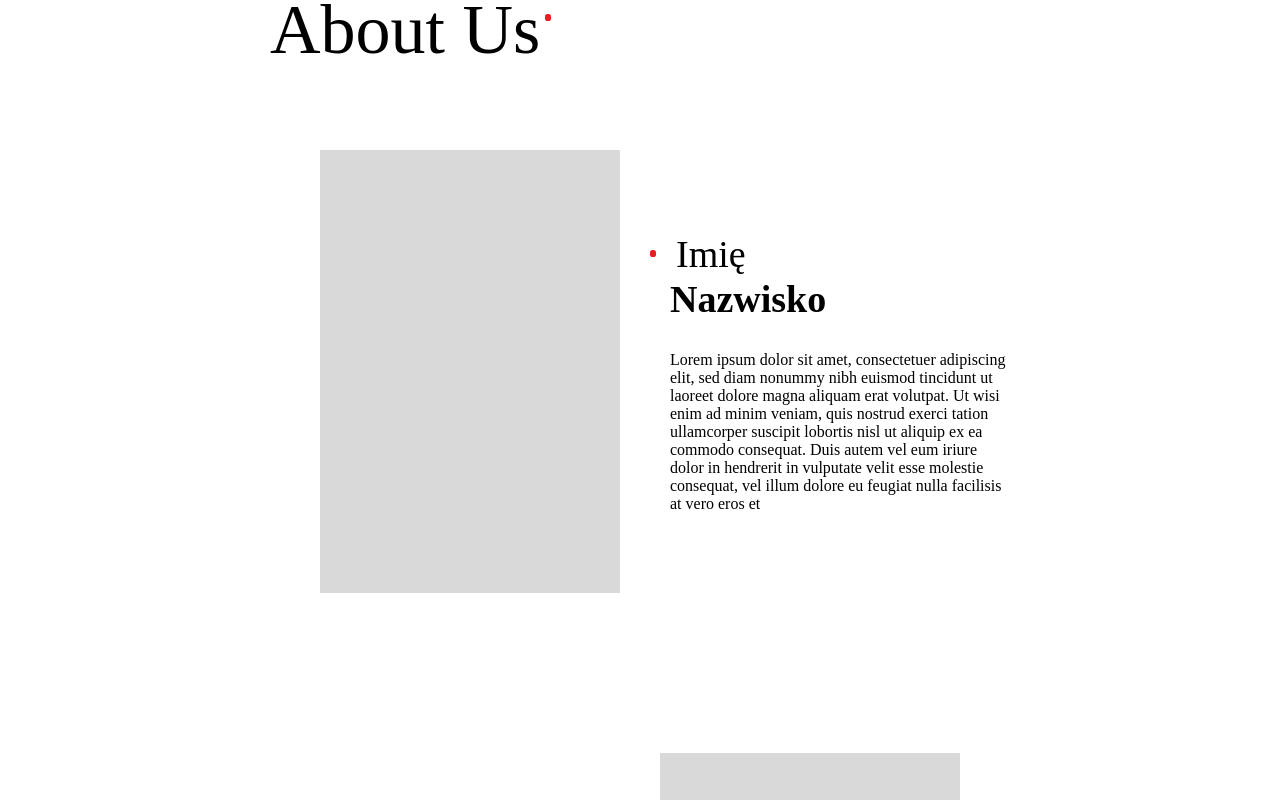
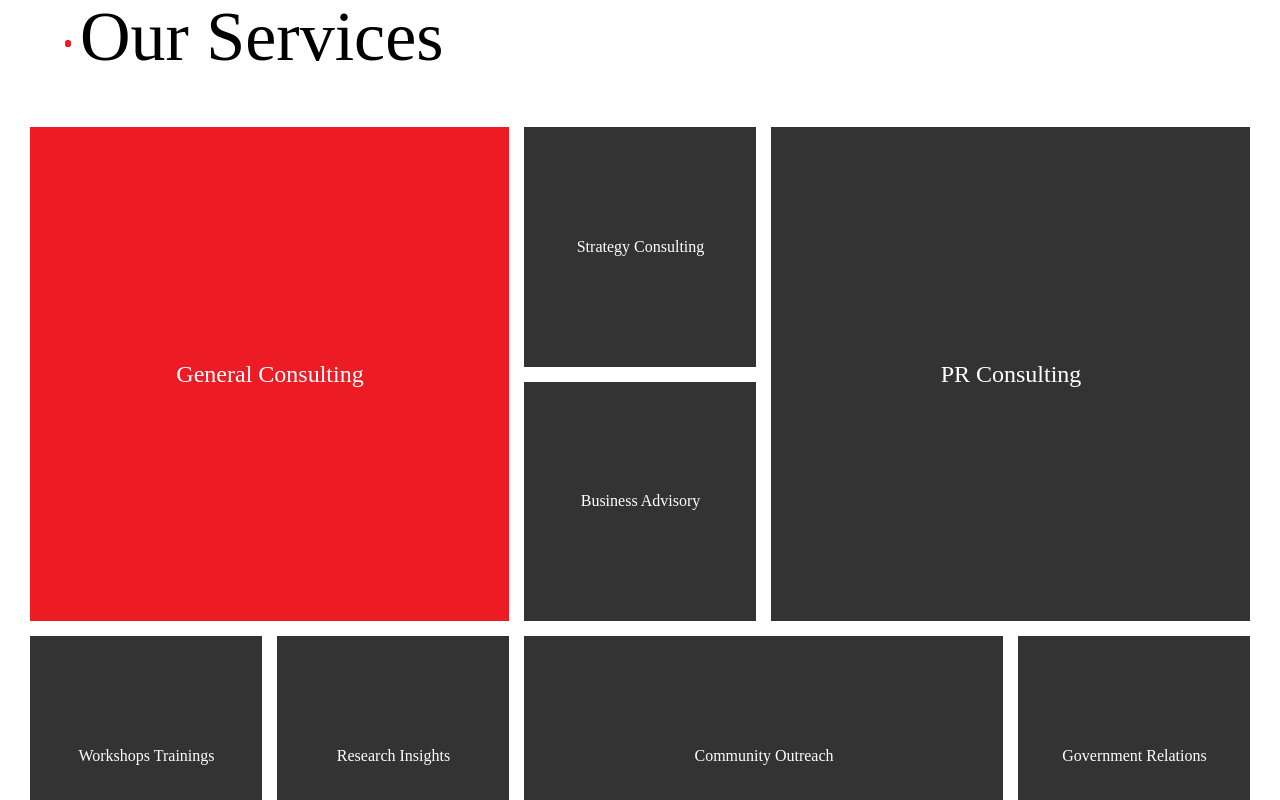
Before and after one commit to martastarnawska/landing-page, a Next.js app: page / in a window 1280 px wide. Shown: the part 840-1640 px from the top of the page. Built offline with nearby package versions, Linux system fonts and the light colour scheme; a web font is replaced by a local one.

Commit message:
create Our Services section and style it with grid

```diff
--- a/src/app/page.js
+++ b/src/app/page.js
@@ -1,6 +1,7 @@
 
 import Head from 'next/head'
 import HeroSection from '@/components/HeroSection';
+import OurServices from '@/components/OurServices';
 import AboutUs from '@/components/AboutUs';
 import OurOffices from '@/components/OurOffices';
 import "./page.scss";
@@ -12,6 +13,7 @@ const Home = () => (
         </Head>
         <main className='main'>
           <HeroSection />
+          <OurServices />
           <AboutUs />
           <OurOffices />
         </main>
--- /dev/null
+++ b/src/components/OurServices.js
@@ -0,0 +1,23 @@
+import Link from "next/link";
+import "./OurServices.scss";
+
+const OurServices = () => (
+  <section className="ourServices">
+    <div className="ourServices__heading">
+      <span className="dot ourServices__dot"></span>
+      <h2 className="ourServices__header">Our Services</h2>
+    </div>
+    <div className="ourServices__content">
+        <Link className="tile tile--first tile--special tile--large" href="/GeneralConsulting">General Consulting</Link>
+        <Link className="tile" href="/StrategyConsulting">Strategy Consulting</Link>
+        <Link className="tile" href="/BusinessAdvisory">Business Advisory</Link>
+        <Link className="tile tile--unique tile--large" href="/PRConsulting">PR Consulting</Link>
+        <Link className="tile" href="/WorkshopsTrainings">Workshops Trainings</Link>
+        <Link className="tile" href="/ResearchInsights">Research Insights</Link>
+        <Link className="tile tile--long" href="/Community Outreach">Community Outreach</Link>
+        <Link className="tile" href="/Government Relations">Government Relations</Link>
+    </div>
+  </section>
+);
+
+export default OurServices;
--- /dev/null
+++ b/src/components/OurServices.scss
@@ -0,0 +1,99 @@
+@import '../styles.scss';
+* {
+  box-sizing: border-box;
+}
+
+.ourServices {
+  max-width: 1300px;
+  margin: 0 auto;
+  padding: 30px;
+
+  &__heading {
+    padding: 50px 0 50px 50px;
+  }
+
+  &__dot {
+    margin-left: -15px;
+    margin-bottom: -30px;
+
+    @include desktop-screen {
+      margin-bottom: -50px;
+    }
+  }
+
+  &__content {
+    display: grid;
+    grid-gap: 15px;
+    grid-template-columns: repeat(3, 1fr);
+    grid-template-rows: repeat(5, 1fr);
+    justify-content: center;
+
+    @include tablet-screen {
+      grid-template-columns: repeat(5, 1fr);
+      grid-template-rows: repeat(3, 1fr);
+    }
+  }
+}
+
+.tile {
+  display: flex;
+  align-items: center;
+  justify-content: center;
+  background-color: $c-dark-gray;
+  color: $c-white;
+  text-align: center;
+  font-size: $font-size-xxs;
+
+  &::before {
+    content: "";
+    display: inline-block;
+    width: 1px;
+    height: 0;
+    padding-bottom: 100%;
+  }
+
+  &--first {
+    grid-column: span 2;
+    grid-row: span 2;
+  }
+
+  &--special {
+    background-color: $c-red;
+  }
+
+  &--unique {
+    grid-column: 2/4;
+    grid-row: 3/5;
+  }
+
+  &--long {
+    grid-column-start: 1;
+    grid-column-end: 3;
+    grid-row-end: 6;
+    aspect-ratio: 2/1;
+
+    &::before {
+      padding-bottom: 50%;
+    }
+  }
+
+  @include xs-screen {
+    font-size: $font-size-xs;
+
+    &--large {
+      font-size: $font-size-regular;
+    }
+  }
+
+  @include tablet-screen {
+    &--unique {
+      grid-column: 4/6;
+      grid-row: 1 / 3;
+    }
+
+    &--long {
+      grid-column: 3/5;
+      grid-row: 3/4;
+    }
+  }
+}
```
